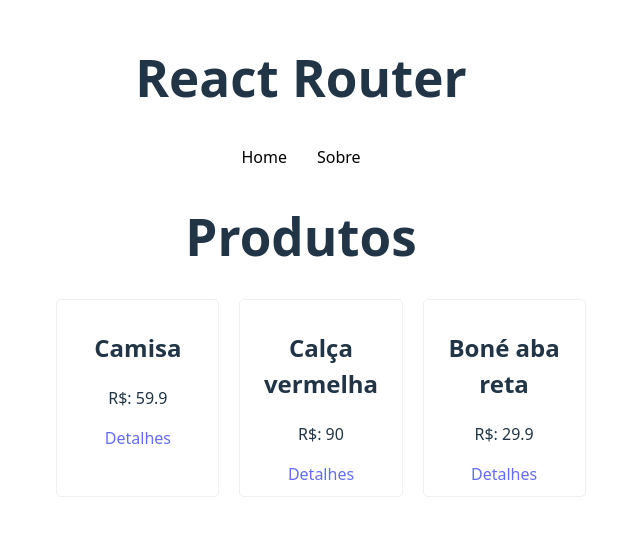
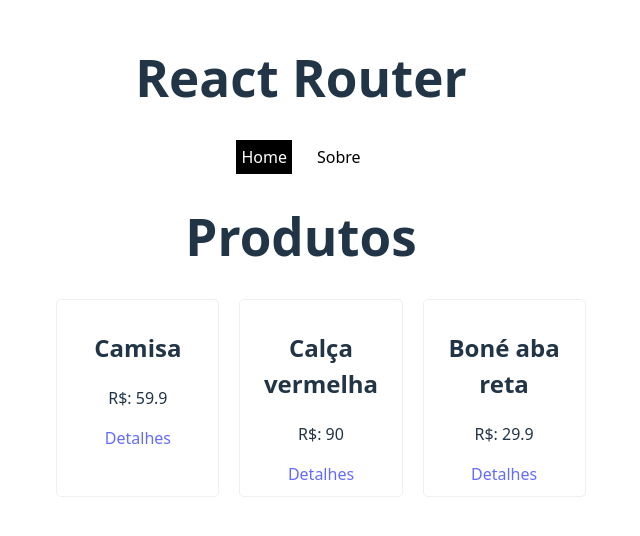
Before and after one commit to WhaleJucs/react-router, a React (Vite) app: page / in a window 1280 px wide. Shown: the part 136-672 px from the top of the page, without its empty margins (339-979 px from the left). Built offline with nearby package versions, Linux system fonts and the light colour scheme; data requests are answered from the project's data file.

Commit message:
NavLink ativo

```diff
--- a/src/components/Navbar.jsx
+++ b/src/components/Navbar.jsx
@@ -1,13 +1,20 @@
 // 2 - links com react router
 import './Navbar.css'
 
-import { Link } from 'react-router-dom'
+import { Link, NavLink } from 'react-router-dom'
 
 const Navbar = () => {
   return (
     <nav>
-        <Link to='/'>Home</Link>
-        <Link to='/About'>Sobre</Link>
+        {/* <Link to='/'>Home</Link>
+        <Link to='/About'>Sobre</Link> */}
+
+        <NavLink to='/'
+        // className={({isActive}) => (isActive ? 'ativo' : 'inativo')}
+        >
+        Home
+        </NavLink>
+        <NavLink to='/about'>Sobre</NavLink>
     </nav>
   )
 }
```
